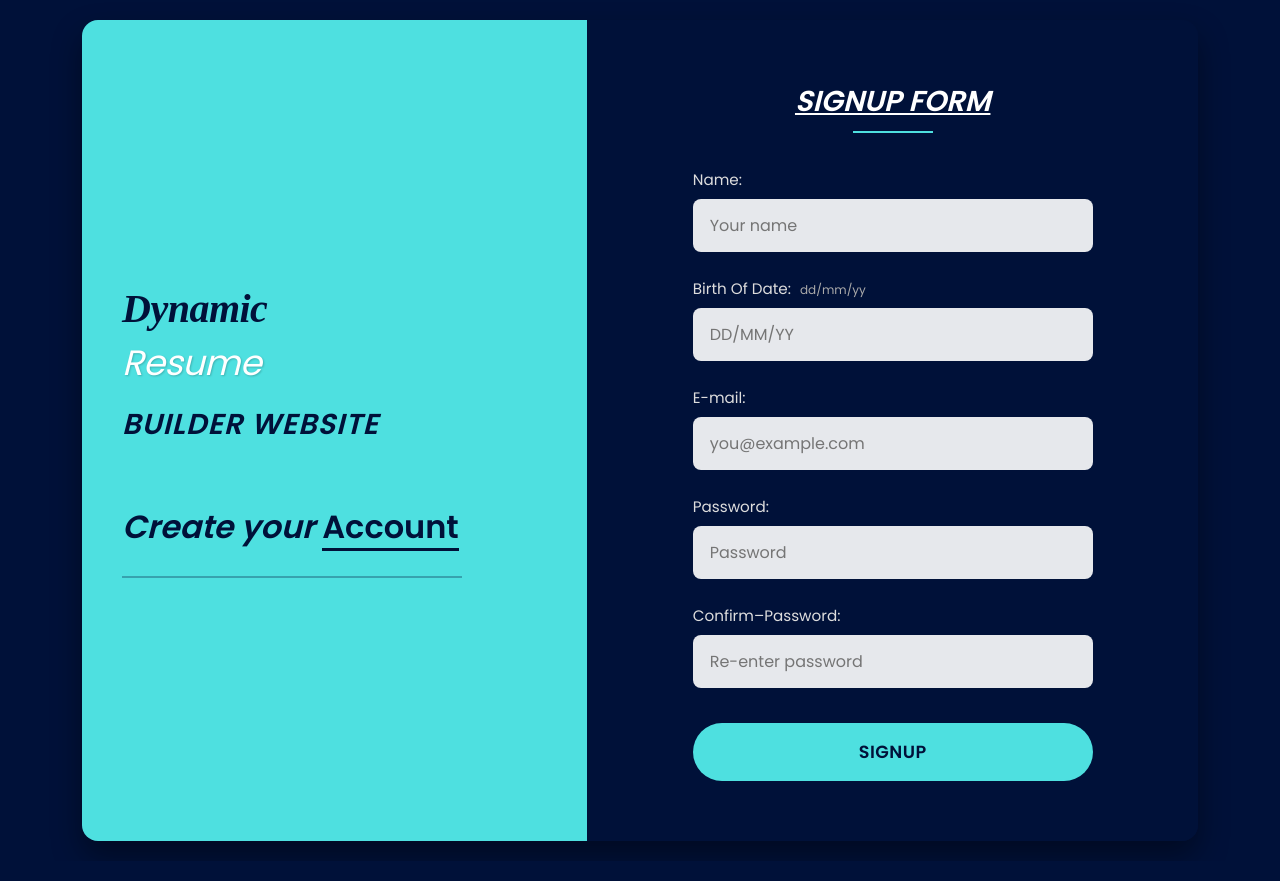
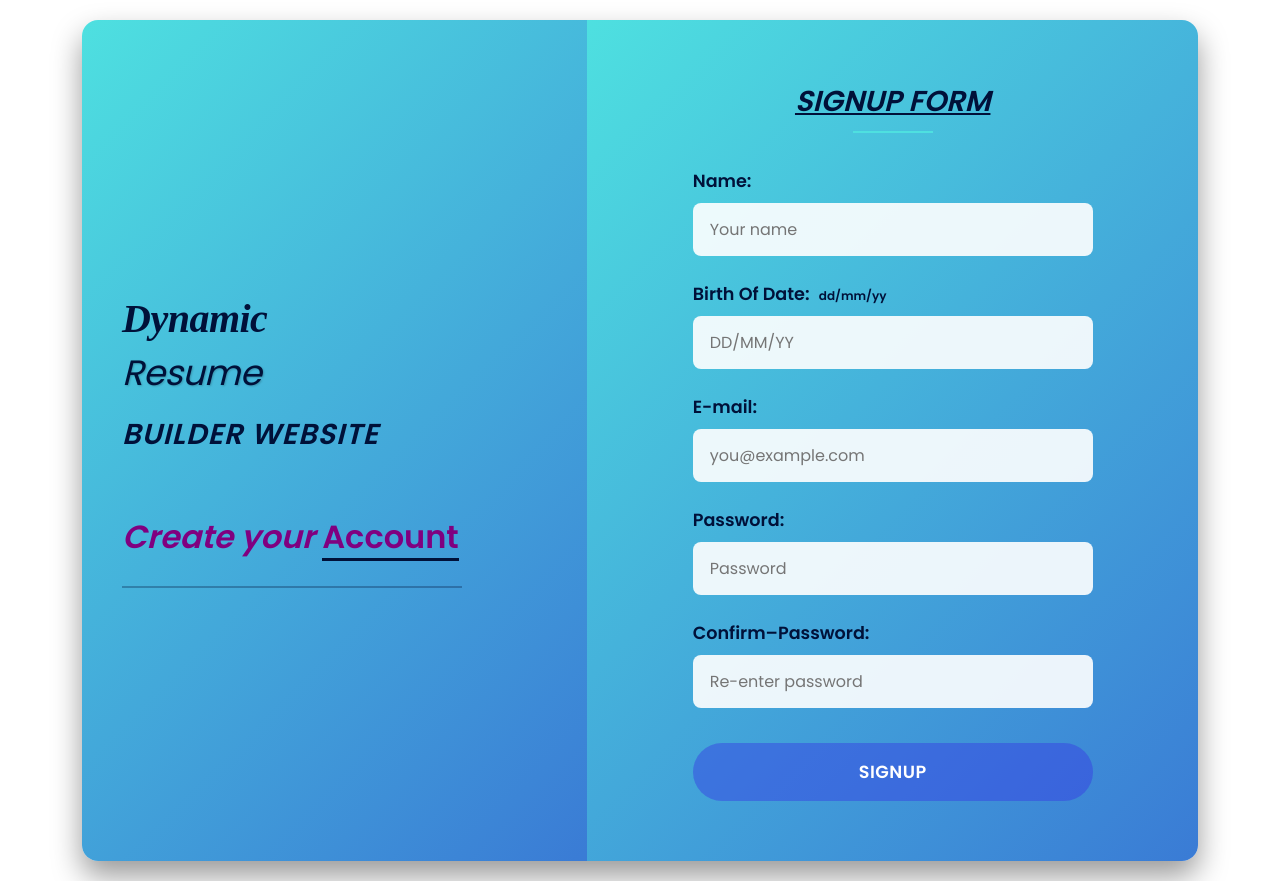
Before and after one commit to Riyom161399/Dynamic_resume_builder, a plain HTML site: page Frontend/signUp.html in a window 1280 px wide. Drawn offline with Linux system fonts and the light colour scheme; a web font is replaced by a local one.

Commit message:
Update signUp.css

```diff
--- a/Frontend/signUp.css
+++ b/Frontend/signUp.css
@@ -13,9 +13,8 @@
   --accent: #f4889b;
   --success: #4be198;
 }
-
 body {
-  background-color: var(--dark);
+  background-color: white;
   color: #fff;
   min-height: 100vh;
   display: flex;
@@ -34,7 +33,8 @@ body {
 }
 
 .left-panel {
-  background-color: var(--primary);
+  /*background-color: var(--secondary);*/
+  background: linear-gradient(135deg, var(--primary) 0%, var(--secondary) 100%);
   flex: 1;
   padding: 50px 40px;
   display: flex;
@@ -56,7 +56,7 @@ body {
 .left-panel h1 span {
   font-size: 2.2rem;
   font-weight: normal;
-  color: #ffffff;
+  color: var(--dark);
   text-shadow: 1px 1px 2px rgba(0, 0, 0, 0.2);
   display: inline-block;
   margin: 5px 0;
@@ -75,7 +75,7 @@ body {
 .left-panel h2 {
   font-size: 2rem;
   margin-top: 50px;
-  color: var(--dark);
+  color: purple;
   font-weight: 600;
   font-style: italic;
 }
@@ -103,7 +103,8 @@ body {
 }
 
 .right-panel {
-  background-color: var(--dark);
+  /*background-color: var(--secondary);*/
+  background: linear-gradient(135deg, var(--primary) 0%, var(--secondary) 100%);
   flex: 1.2;
   padding: 60px 50px;
   display: flex;
@@ -117,7 +118,7 @@ body {
 }
 
 .signup-form h2 {
-  color: #fff;
+  color: var(--dark);
   font-size: 1.8rem;
   margin-bottom: 35px;
   text-align: center;
@@ -140,10 +141,10 @@ body {
 
 .signup-form label {
   display: block;
-  margin-bottom: 8px;
-  font-weight: 500;
-  color: #ddd;
-  font-size: 0.95rem;
+  margin-bottom: 9px;
+  font-weight: 800;
+  color: var(--dark);
+  font-size: 1.1rem;
 }
 
 .signup-form input {
@@ -167,7 +168,7 @@ body {
 
 .signup-form small {
   font-size: 0.75rem;
-  color: #aaa;
+  color: var(--dark);
   margin-left: 5px;
 }
 
@@ -175,8 +176,8 @@ body {
   width: 100%;
   padding: 16px;
   font-size: 1.1rem;
-  background-color: var(--primary);
-  color: var(--dark);
+  background-color: rgba(53, 53, 228, 0.437);
+  color: white;
   border: none;
   border-radius: 40px;
   cursor: pointer;
@@ -188,7 +189,7 @@ body {
 }
 
 .signup-form button:hover {
-  background-color: #3ec9c9;
+  background-color: #010101;
   transform: translateY(-2px);
   box-shadow: 0 5px 15px rgba(0, 0, 0, 0.1);
 }
```
